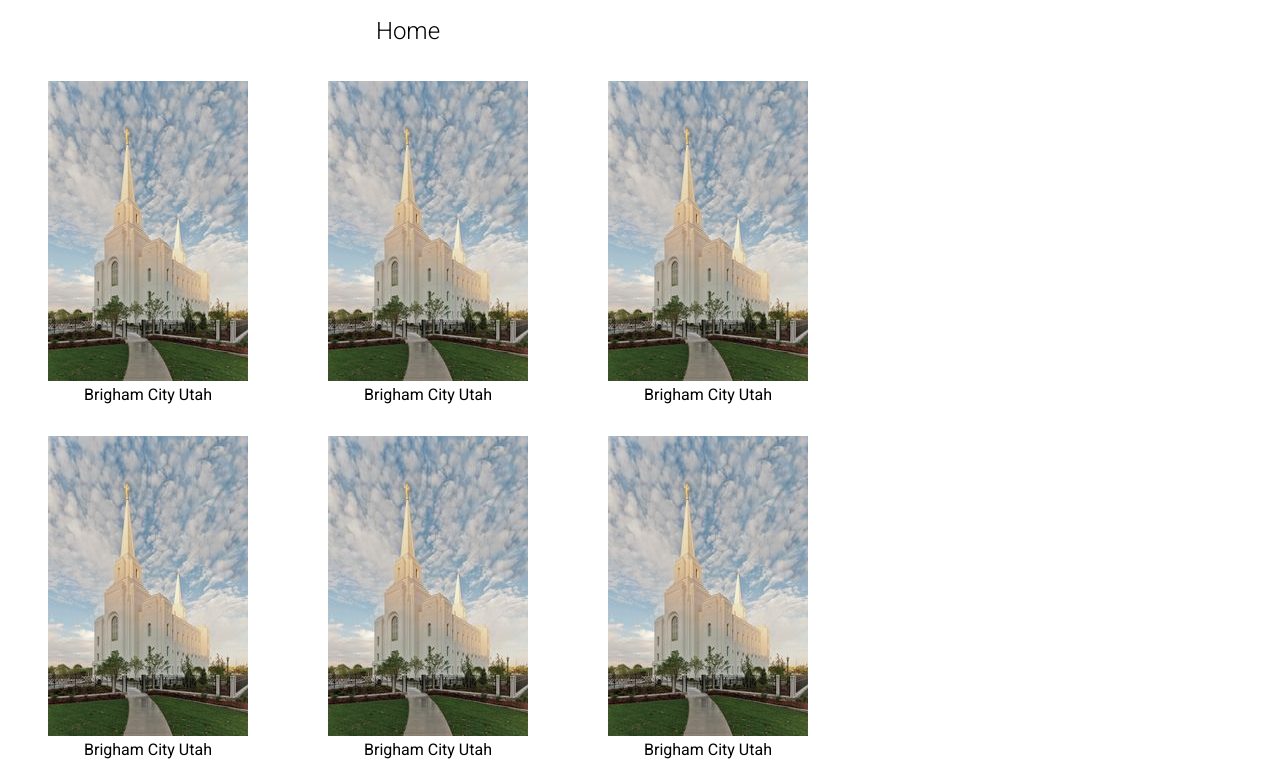
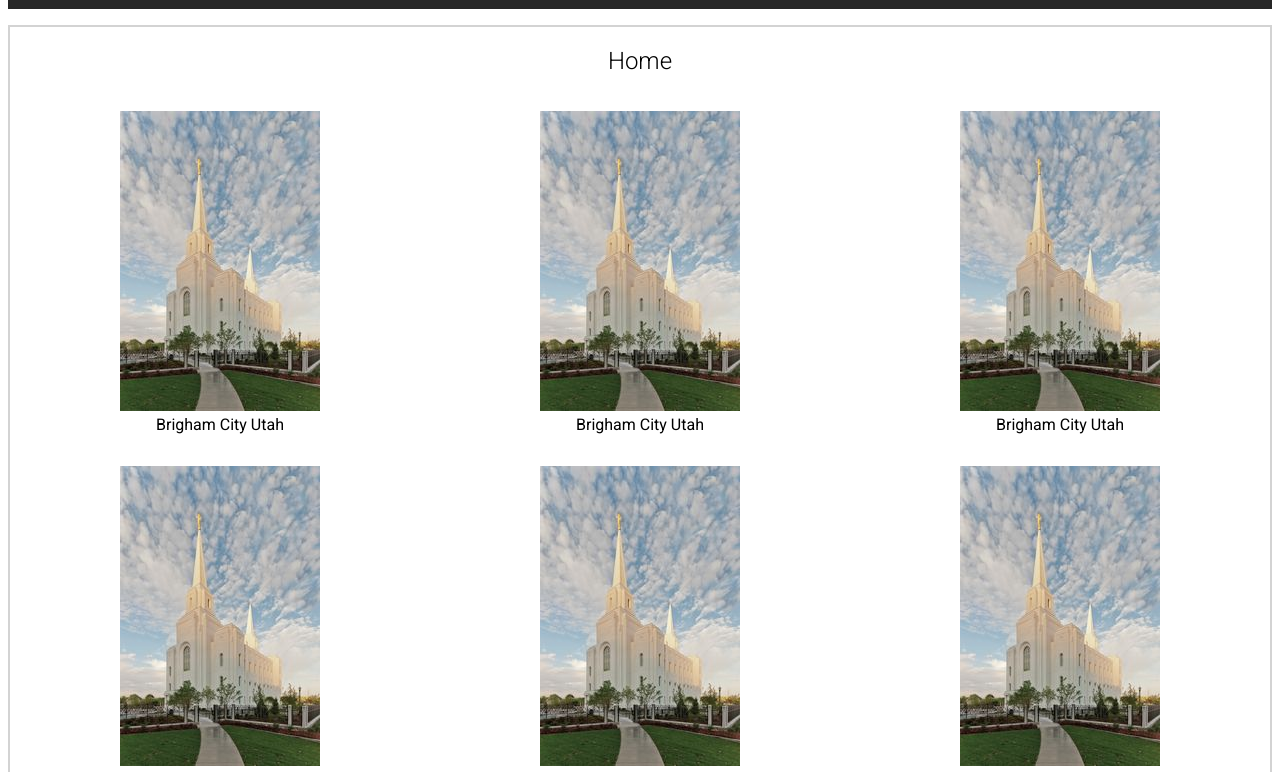
Before and after one commit to j-w-wright/wdd131, a plain HTML site: page temples.html in a window 1280 px wide. Shown: the part 87-859 px from the top of the page. Drawn offline with Linux system fonts and the light colour scheme.

Commit message:
commit updates for responsiveness

```diff
--- a/styles/temples-large.css
+++ b/styles/temples-large.css
@@ -1,4 +1,15 @@
-@media screen and (min-width: 700px) {
+@media screen and (min-width: 600px) {
+    .container_home {
+        display: grid;
+        grid-template-columns: 1fr 1fr;
+        margin: 1rem auto;
+    }
+}
+
+
+
+
+@media screen and (min-width: 825px) {
     header {
         display: grid;
         grid-template-columns: 2fr 3fr;
@@ -19,6 +30,7 @@
     .container_home {
         display: grid;
         grid-template-columns: 1fr 1fr 1fr;
+        margin: 1rem auto;
     }
 
     #menu {
--- a/styles/temples.css
+++ b/styles/temples.css
@@ -41,7 +41,8 @@ nav a:hover {
 }
 
 main, footer, header {
-    max-width: 800px;
+    margin: 1rem auto;
+    border: 2px solid rgb(39, 39, 39, .2);
 }
 
 #menu {
```
Also changed, not shown: 1 other file.
